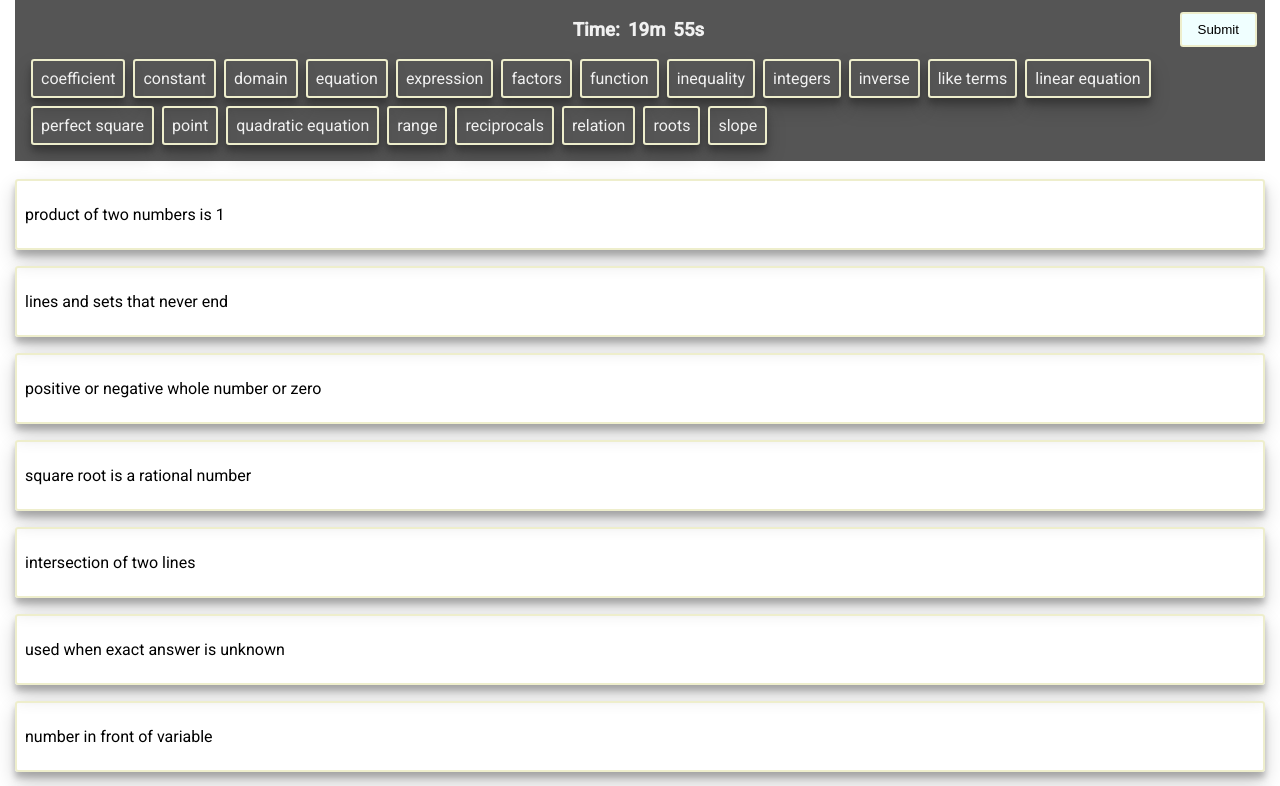
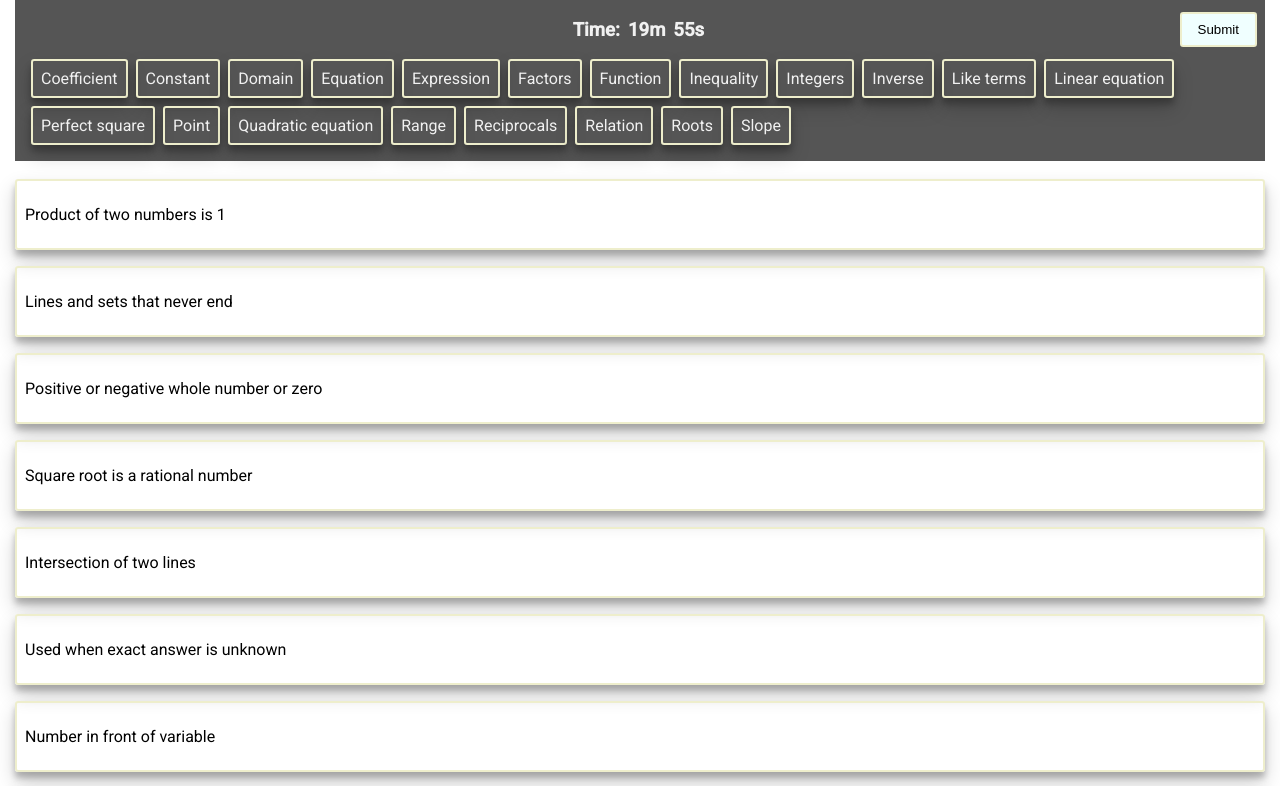
Before and after one commit to Dovernh/Match, an Angular app: page / in a window 1280 px wide. Shown: the top 786 px of the page. Built offline with nearby package versions, Linux system fonts and the light colour scheme.

Commit message:
capitalize

```diff
--- a/src/app/match/match.component.scss
+++ b/src/app/match/match.component.scss
@@ -31,6 +31,10 @@
         &.selected {
           color: #000;
         }
+
+        &::first-letter {
+          text-transform: capitalize;
+        }
       }
     }
   }
@@ -52,10 +56,18 @@
         text-align: center;
         background: var(--primary);
         padding: 0.5rem;
+
+        &::first-letter {
+          text-transform: capitalize;
+        }
       }
 
       .def {
         padding: 1rem 0;
+
+        &::first-letter {
+          text-transform: capitalize;
+        }
       }
     }
   }
```
Also changed, not shown: src/manifest.webmanifest.
